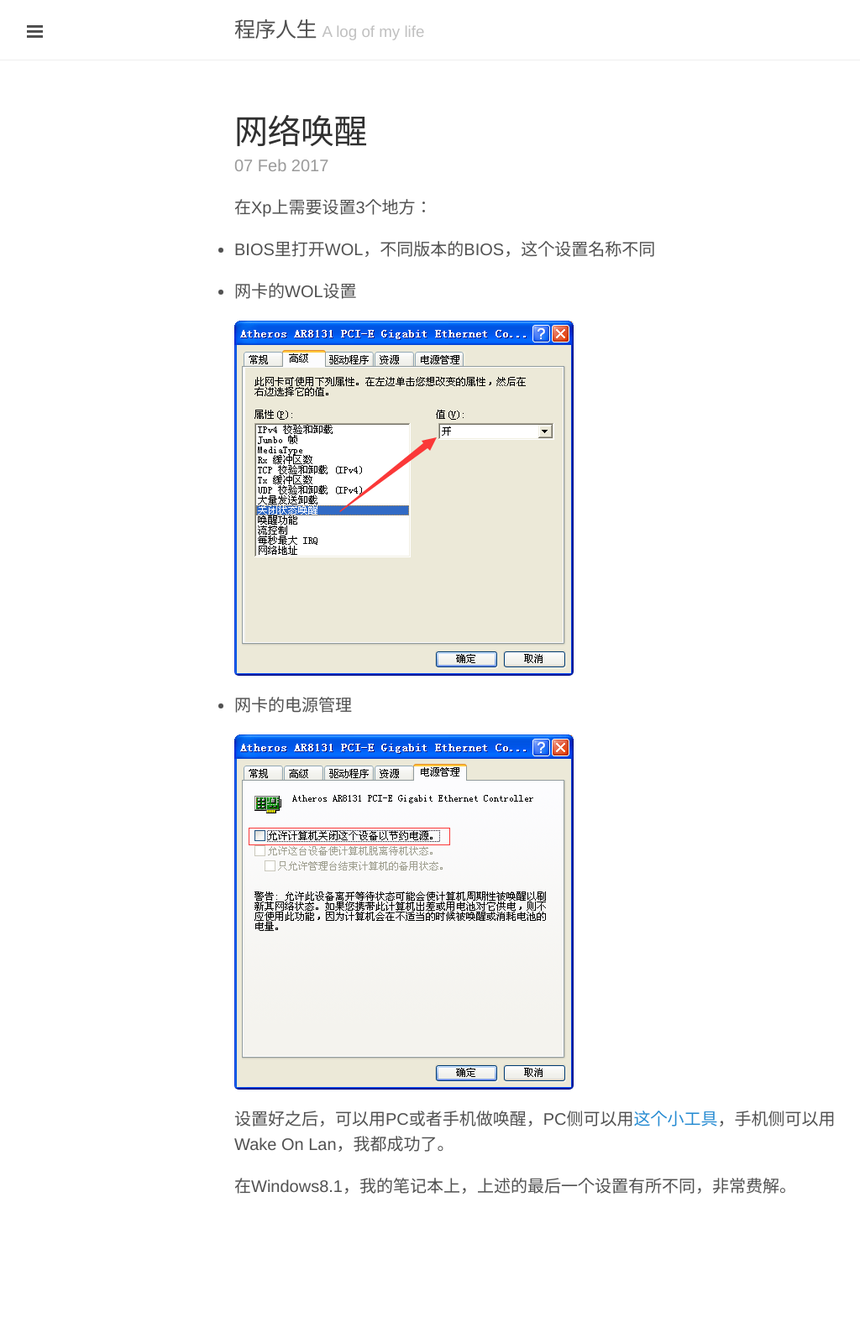
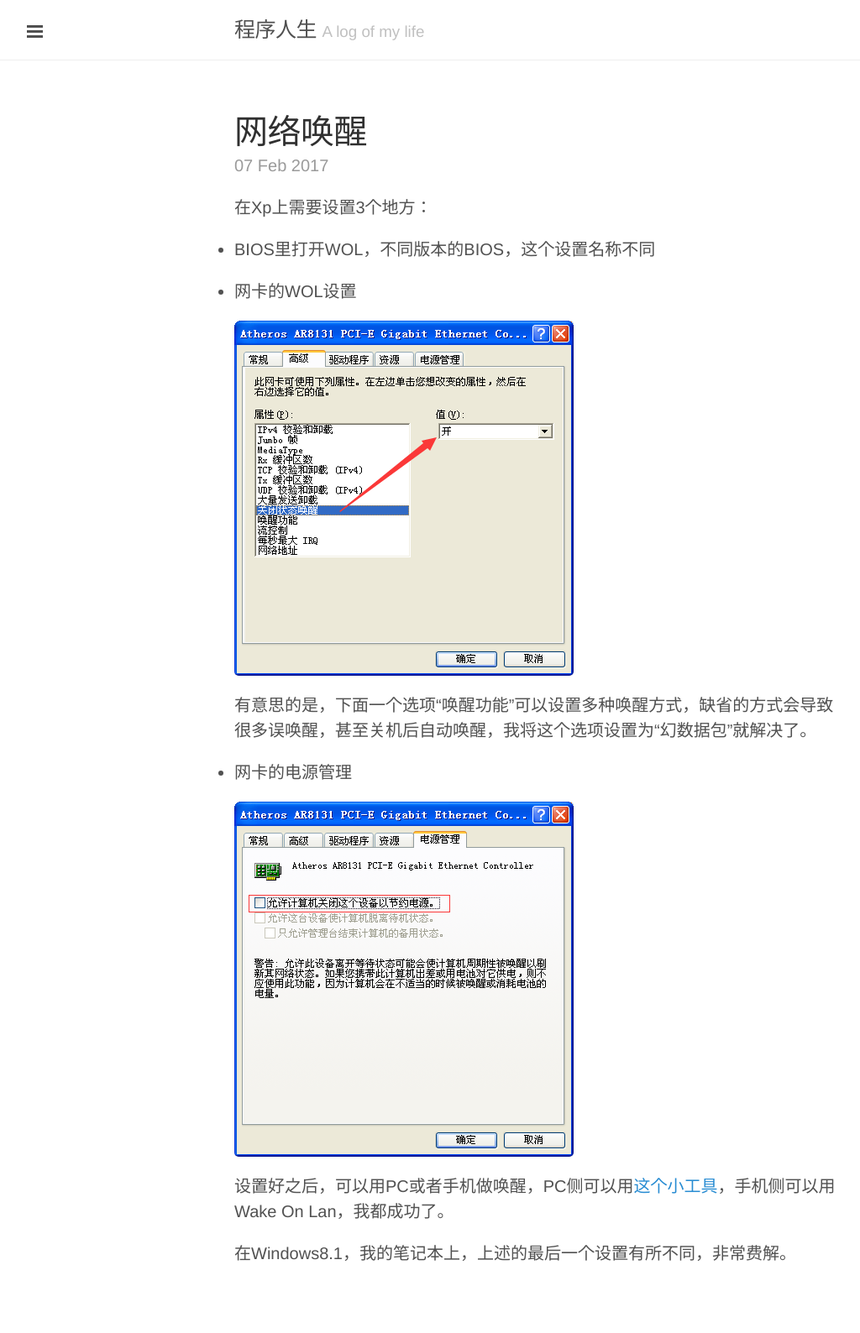
Before and after one commit to liuzhongshu/liuzhongshu.github.io, a Jekyll site: the page built from _posts/2017-02-07-network-wol.markdown, in a window 1280 px wide. Shown: the whole page at 84% size, without its empty margins (1-1025 px from the left). Built offline with Jekyll 4.4.1, drawn with Linux system fonts in a browser that asks for light colours; comment, search, counter and statistics services are not loaded; before the commit the page ends 1508 px from its top, so only the background shows below that.

Commit message:
Update 2017-02-07-network-wol.markdown

```diff
--- a/_posts/2017-02-07-network-wol.markdown
+++ b/_posts/2017-02-07-network-wol.markdown
@@ -14,6 +14,8 @@ typora-copy-images-to: ..\public\images\2017
 
 ![](../public/images/2017/lan-wol-1.png)
 
+有意思的是，下面一个选项“唤醒功能”可以设置多种唤醒方式，缺省的方式会导致很多误唤醒，甚至关机后自动唤醒，我将这个选项设置为“幻数据包”就解决了。
+
 * 网卡的电源管理
 
 ![](../public/images/2017/lan-wol-2.png)
```
